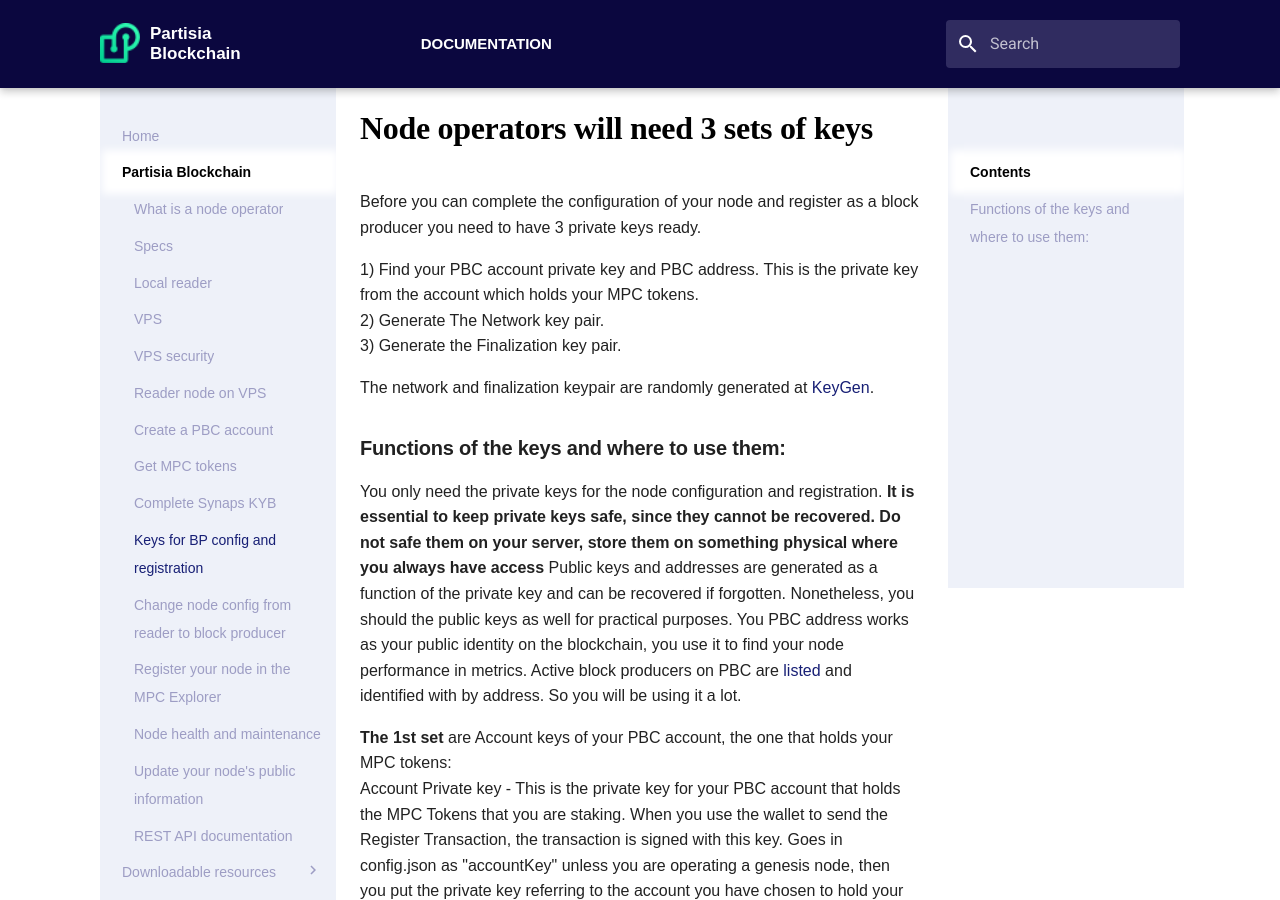
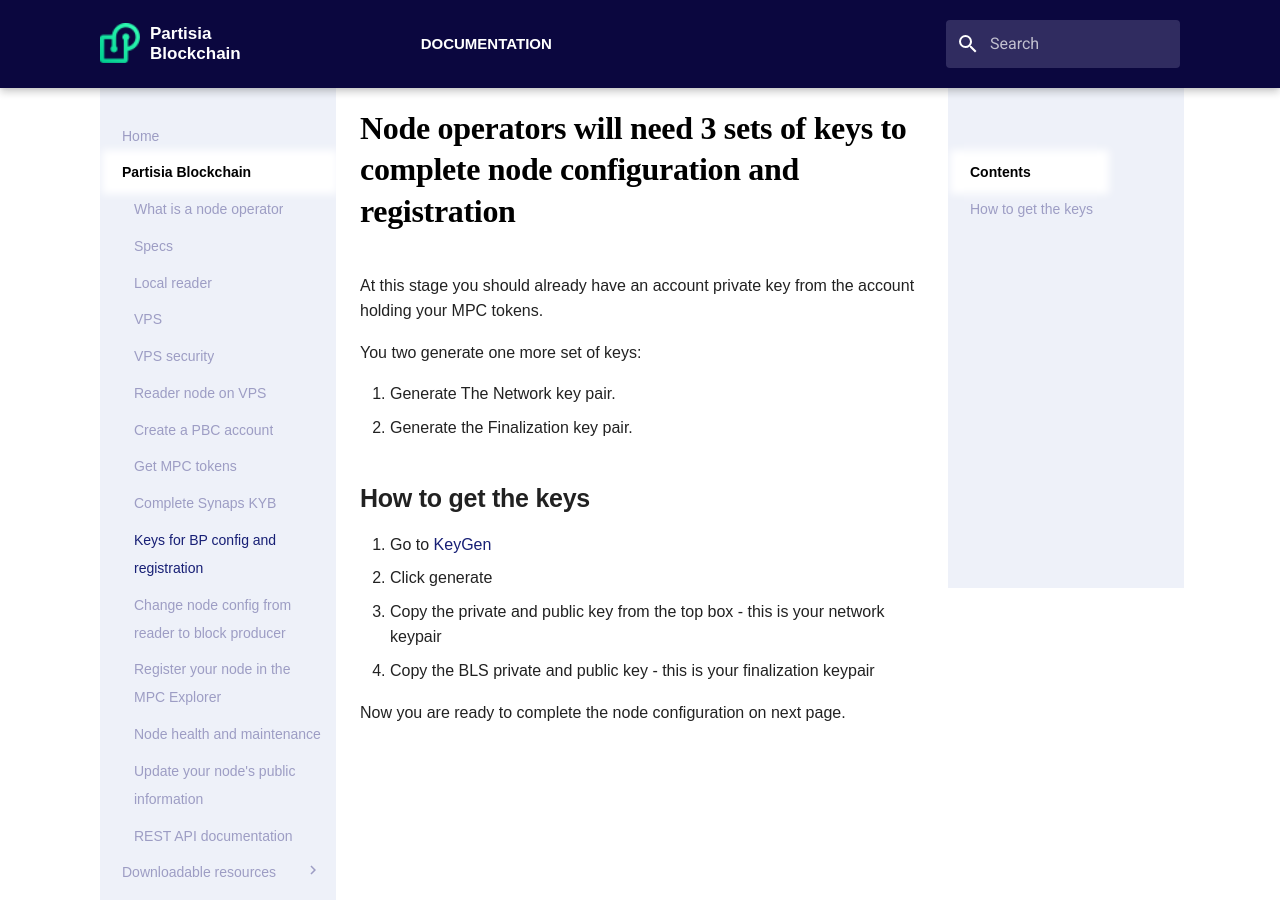
Before and after one commit to 0xSero/partisia-docs, an MkDocs documentation site: the page built from docs/operator-9-keys.md, in a window 1280 px wide and 900 px high. Built offline with MkDocs 1.6.1 and Material for MkDocs 9.7.7, drawn with Linux system fonts in a browser that asks for light colours; some web fonts are replaced; a script that is not in the unit is left out; some of the changed text lies outside the part shown.

Commit message:
Update docs/operator-9-keys.md

```diff
--- a/docs/operator-9-keys.md
+++ b/docs/operator-9-keys.md
@@ -1,25 +1,17 @@
-# Node operators will need 3 sets of keys
+# Node operators will need 3 sets of keys to complete node configuration and registration
 
-Before you can complete the configuration of your node and register as a block producer you need to have 3 private keys ready.
+At this stage you should already have an account private key from the account holding your MPC tokens.
 
-1) Find your PBC account private key and PBC address. This is the private key from the account which holds your MPC tokens.
-2) Generate The Network key pair.
-3) Generate the Finalization key pair.
+You two generate one more set of keys:
 
-The network and finalization keypair are randomly generated at [KeyGen](https://dashboard.partisiablockchain.com/keygen).
+1. Generate The Network key pair.
+2. Generate the Finalization key pair.
 
-### Functions of the keys and where to use them:
+## How to get the keys
 
-You only need the private keys for the node configuration and registration. **It is essential to keep private keys safe, since they cannot be recovered. Do not safe them on your server, store them on something physical where you always have access** Public keys and addresses are generated as a function of the private key and can be recovered if forgotten. Nonetheless, you should the public keys as well for practical purposes. You PBC address works as your public identity on the blockchain, you use it to find your node performance in metrics. Active block producers on PBC are [listed](https://mpcexplorer.com/validators) and identified with by address. So you will be using it a lot.
+1. Go to [KeyGen](https://dashboard.partisiablockchain.com/keygen)
+2. Click generate
+3. Copy the private and public key from the top box - this is your network keypair
+4. Copy the BLS private and public key - this is your finalization keypair
 
-**The 1st set**  are Account keys of your PBC account, the one that holds your MPC tokens:
-Account Private key - This is the private key for your PBC account that holds the MPC Tokens that you are staking. When you use the wallet to send the Register Transaction, the transaction is signed with this key. Goes in config.json as "accountKey" unless you are operating a genesis node, then you put the private key referring to the account you have chosen to hold your stake as "accountKey".
-PBC address - This is the address associated with your PBC account. When you send the Register Transaction it is automatically registered as your "Identity" when you sign the transaction.
-
-**The 2nd set** are Network Keys for network identification:
-Network PrivateKey - The private key is registered in config.json as "networkKey"
-Network PublicKey - Store for practical purposes
-
-**The 3rd set** needs to be generated with a key generation algorithm for BLS keypair and is in the box below the other set:
-Finalization PrivateKey - Goes in the config.json as "finalizationKey"
-Finalization PublicKey - Store for practical purposes
+Now you are ready to complete the node configuration on next page.
```
